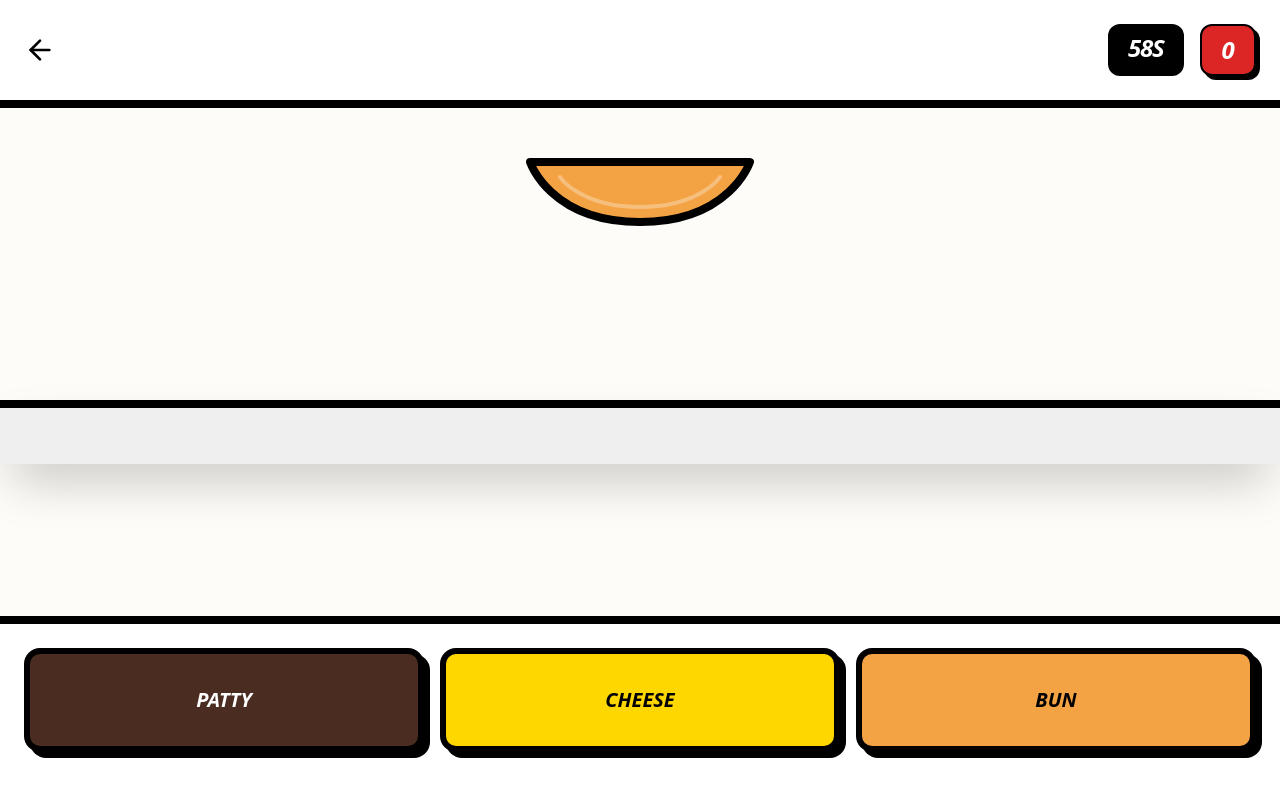
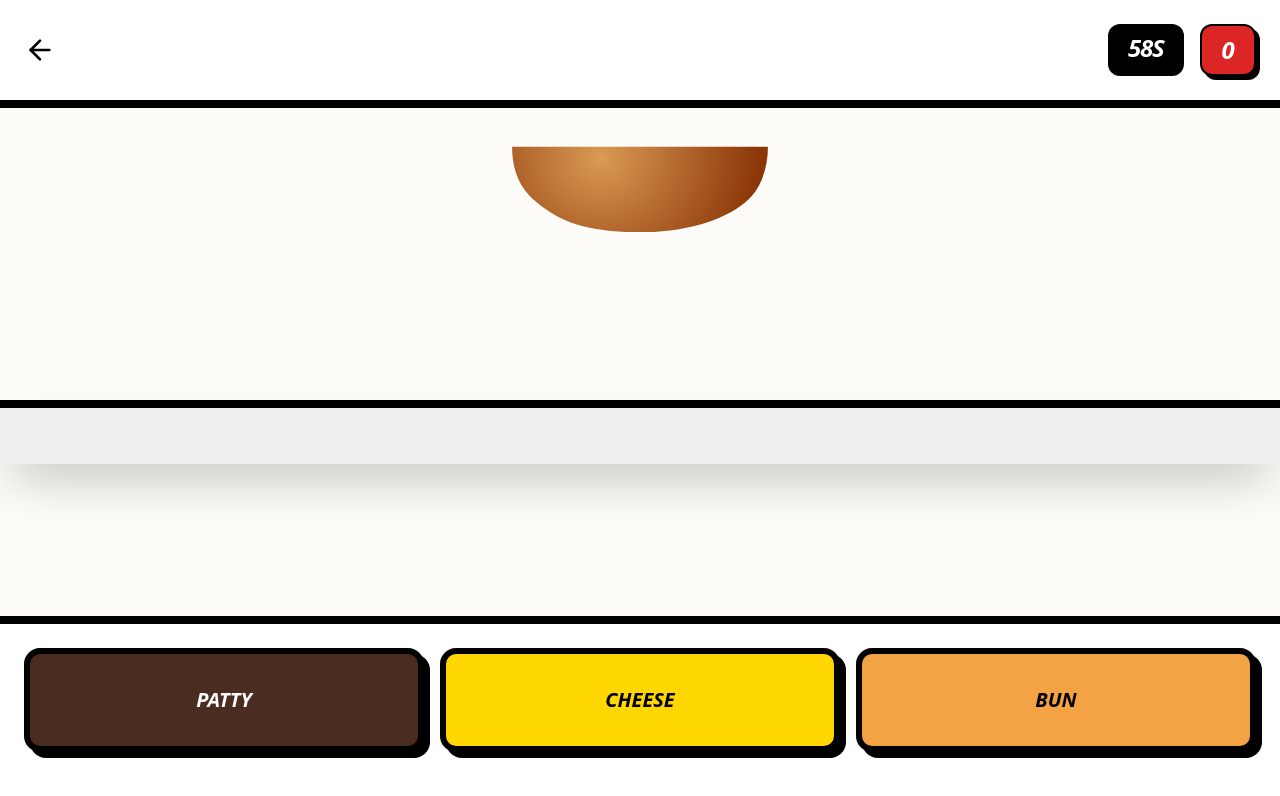
Before and after one commit to JaydenElworthy/burgerstack, a Next.js app: page /game in a window 1280 px wide. Both pictures are taken after a click on the button "START". Shown: the top 796 px of the page. Built offline with nearby package versions, Linux system fonts and the light colour scheme.

Commit message:
Update page.js

```diff
--- a/app/game/page.js
+++ b/app/game/page.js
@@ -4,41 +4,8 @@ import { motion, AnimatePresence } from 'framer-motion';
 import Link from 'next/link';
 import { ArrowLeft, AlertCircle } from 'lucide-react';
 import confetti from 'canvas-confetti';
-
-// --- ILLUSTRATIVE SVG COMPONENTS ---
-const BottomBunImg = () => (
-  <svg width="240" height="80" viewBox="0 0 240 80" fill="none" xmlns="http://www.w3.org/2000/svg">
-    <path d="M10 10C10 10 30 70 120 70C210 70 230 10 230 10H10Z" fill="#F3A344" stroke="black" strokeWidth="8" strokeLinejoin="round"/>
-    <path d="M40 25C40 25 60 55 120 55C180 55 200 25 200 25" stroke="white" strokeWidth="4" strokeOpacity="0.3" strokeLinecap="round"/>
-  </svg>
-);
-
-const PattyImg = () => (
-  <svg width="220" height="50" viewBox="0 0 220 50" fill="none" xmlns="http://www.w3.org/2000/svg">
-    <rect x="5" y="5" width="210" height="40" rx="15" fill="#4B2C20" stroke="black" strokeWidth="8"/>
-    <rect x="25" y="15" width="170" height="8" rx="4" fill="white" fillOpacity="0.1"/>
-  </svg>
-);
-
-const CheeseImg = () => (
-  <svg width="230" height="60" viewBox="0 0 230 60" fill="none" xmlns="http://www.w3.org/2000/svg">
-    <path d="M5 5H225L215 55L180 35L150 55L115 35L80 55L50 35L15 55L5 5Z" fill="#FFD700" stroke="black" strokeWidth="8" strokeLinejoin="round"/>
-    <circle cx="40" cy="15" r="4" fill="white" fillOpacity="0.3"/>
-    <circle cx="180" cy="20" r="3" fill="white" fillOpacity="0.3"/>
-  </svg>
-);
-
-const TopBunImg = () => (
-  <svg width="240" height="120" viewBox="0 0 240 120" fill="none" xmlns="http://www.w3.org/2000/svg">
-    <path d="M10 110C10 110 10 10 120 10C230 10 230 110 230 110H10Z" fill="#F3A344" stroke="black" strokeWidth="8" strokeLinejoin="round"/>
-    <ellipse cx="70" cy="40" rx="3" ry="5" transform="rotate(30 70 40)" fill="white"/>
-    <ellipse cx="120" cy="30" rx="3" ry="5" fill="white"/>
-    <ellipse cx="170" cy="45" rx="3" ry="5" transform="rotate(-20 170 45)" fill="white"/>
-    <ellipse cx="90" cy="70" rx="3" ry="5" transform="rotate(-10 90 70)" fill="white"/>
-    <ellipse cx="150" cy="65" rx="3" ry="5" transform="rotate(15 150 65)" fill="white"/>
-    <path d="M50 90C50 90 80 40 120 40C160 40 190 90 190 90" stroke="white" strokeWidth="6" strokeOpacity="0.2" strokeLinecap="round"/>
-  </svg>
-);
+// 1. IMPORT YOUR NEW ICONS
+import { TopBun, Cheese, Patty, BottomBun } from './BurgerIcons';
 
 export default function BurgerGame() {
   const [stack, setStack] = useState([]);
@@ -86,13 +53,12 @@ export default function BurgerGame() {
 
       if (nextPieceType === 'top-bun') {
         setScore(s => s + 1);
-        setTimeout(() => setIsExiting(true), 500); // Wait for the visual landing
+        setTimeout(() => setIsExiting(true), 500);
         setTimeout(() => {
           setBurgerId(prev => prev + 1);
           spawnBurger();
         }, 1100);
       } else {
-        // Unlock input almost immediately for snappy gameplay
         setTimeout(() => setIsProcessing(false), 200);
       }
     } else {
@@ -107,7 +73,7 @@ export default function BurgerGame() {
       {/* HUD */}
       <div className="p-6 flex justify-between items-center bg-white border-b-8 border-black z-30">
         <Link href="/"><ArrowLeft size={32} className="text-black" /></Link>
-        <div className="flex gap-4 font-black uppercase italic tracking-tighter">
+        <div className="flex gap-4 font-black uppercase italic tracking-tighter text-black">
           <div className="bg-black text-white px-5 py-2 rounded-xl text-2xl tracking-tighter">{timeLeft}s</div>
           <div className="bg-red-600 text-white px-5 py-2 rounded-xl text-2xl shadow-[4px_4px_0px_0px_rgba(0,0,0,1)] border-2 border-black">
             {score}
@@ -117,7 +83,6 @@ export default function BurgerGame() {
 
       {/* PLAY AREA */}
       <div className="flex-1 relative flex flex-col items-center justify-end overflow-hidden pb-[30%]">
-        {/* COUNTER SURFACE */}
         <div className="absolute bottom-[30%] w-full h-16 bg-[#EFEFEF] border-t-8 border-black z-0 shadow-2xl" />
 
         <AnimatePresence>
@@ -136,10 +101,9 @@ export default function BurgerGame() {
                   layout
                   initial={i !== 0 ? { y: -1000 } : {}}
                   animate={{ y: 0 }}
-                  // THE FIX: Changed from spring to tween to remove yoyo bounce
                   transition={{
                     y: { type: "tween", ease: "circIn", duration: 0.2 },
-                    layout: { duration: 0 } // No jiggle when existing pieces shift
+                    layout: { duration: 0 }
                   }}
                   style={{ zIndex: i }}
                   className={`relative flex-shrink-0 ${
@@ -149,10 +113,11 @@ export default function BurgerGame() {
                     '-mb-16'
                   }`}
                 >
-                  {item.type === 'bottom-bun' && <BottomBunImg />}
-                  {item.type === 'patty' && <PattyImg />}
-                  {item.type === 'cheese' && <CheeseImg />}
-                  {item.type === 'top-bun' && <TopBunImg />}
+                  {/* 3. USE THE NEW COMPONENTS */}
+                  {item.type === 'bottom-bun' && <BottomBun />}
+                  {item.type === 'patty' && <Patty />}
+                  {item.type === 'cheese' && <Cheese />}
+                  {item.type === 'top-bun' && <TopBun />}
                 </motion.div>
               ))}
             </motion.div>
@@ -160,7 +125,7 @@ export default function BurgerGame() {
         </AnimatePresence>
       </div>
 
-      {/* 3-BUTTON CONTROLS */}
+      {/* CONTROLS */}
       <div className="p-6 grid grid-cols-3 gap-4 bg-white border-t-8 border-black pb-12 z-30">
         <button
           onPointerDown={(e) => { e.preventDefault(); handleInput('patty'); }}
```
